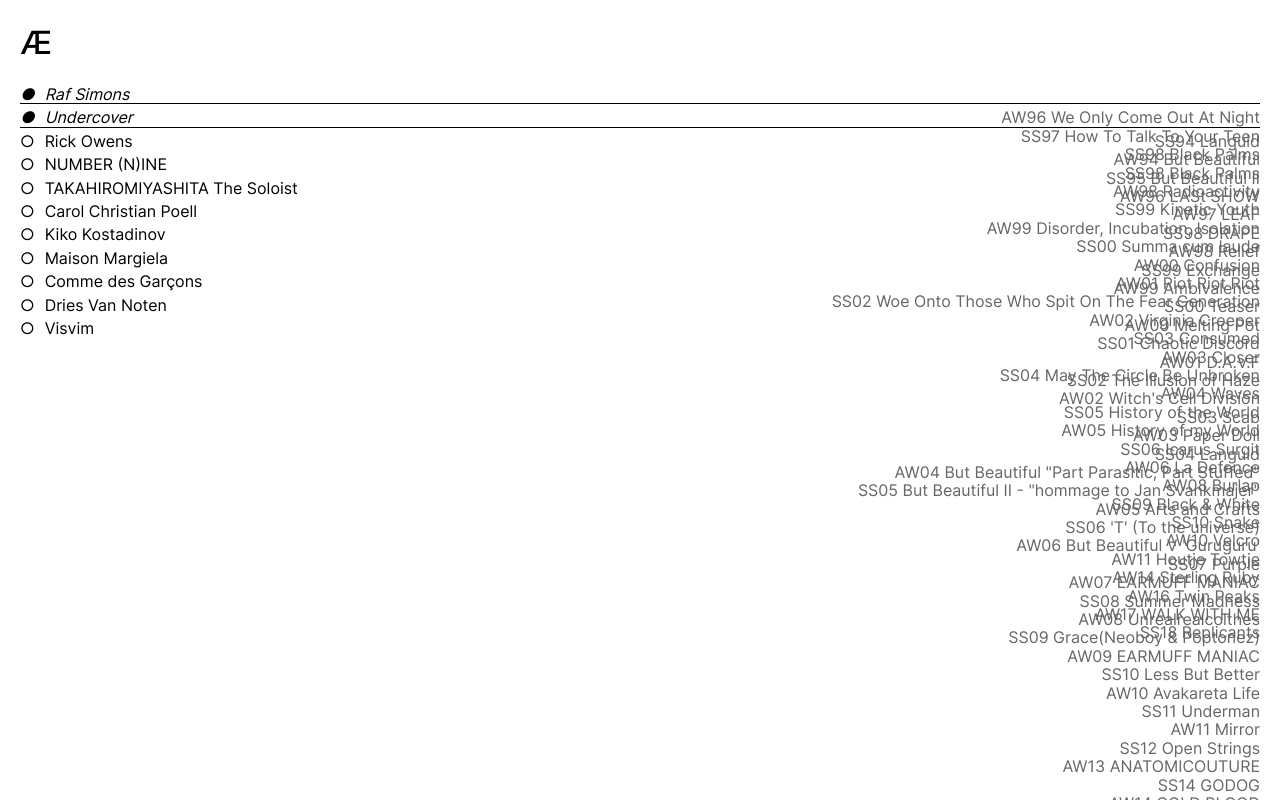
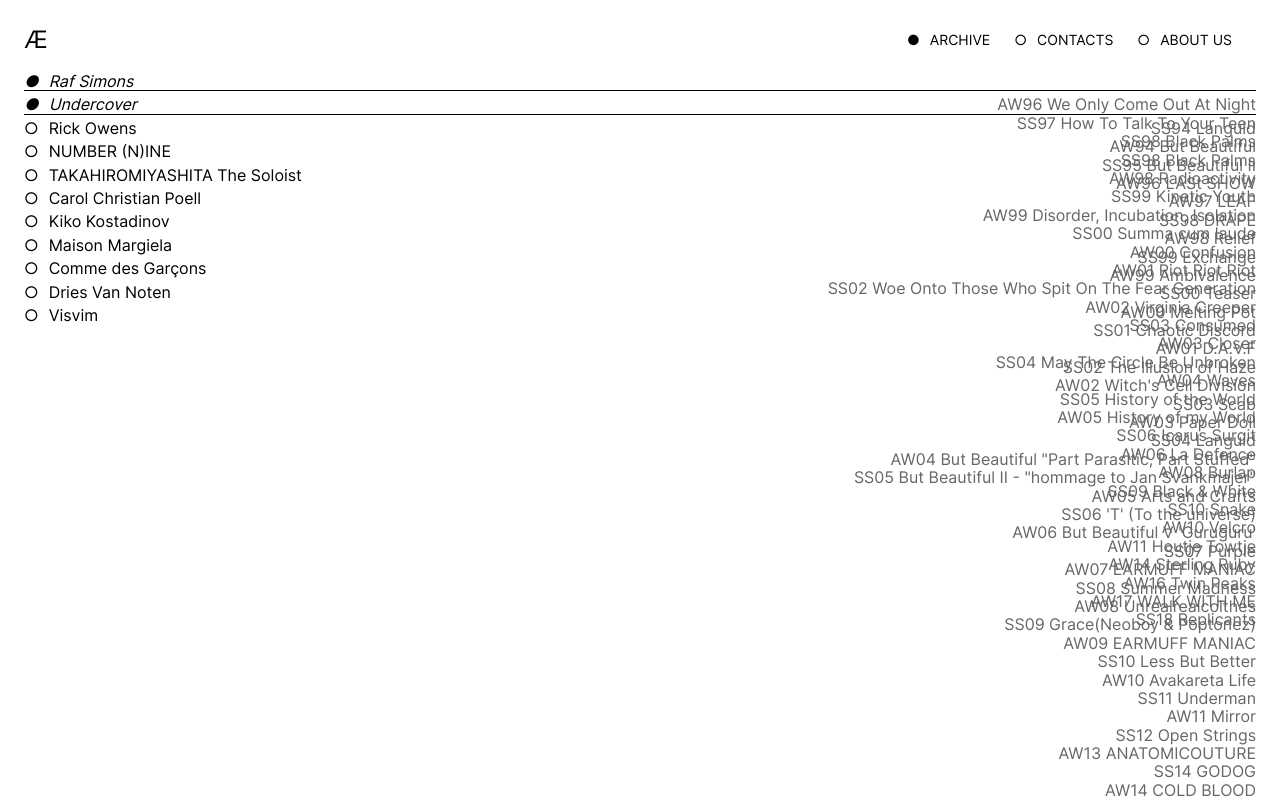
Before and after one commit to arklit/aearchive, a React (Create React App) app: page / in a window 1280 px wide. Shown: the top 800 px of the page. Built offline with nearby package versions, Linux system fonts and the light colour scheme.

Commit message:
add navBar

```diff
--- /dev/null
+++ b/src/App/About/About.jsx
@@ -0,0 +1,9 @@
+ import Header from "../../Header/header"
+ function About() {
+  return(
+    <>
+    <Header/>
+    </>
+  )
+ }
+ export default About
--- a/src/App/App.css
+++ b/src/App/App.css
@@ -2,5 +2,5 @@
     min-width: 320px;
     max-width: 1900px;
     font-family: "Inter", Arial, sans-serif;
-    margin: 0 20px;
+    margin: 0 24px;
 }
--- a/src/App/App.js
+++ b/src/App/App.js
@@ -1,6 +1,8 @@
 import React from "react";
+import { Route, Routes } from "react-router-dom";
+import Contacts from "../Contacts/Contacts";
 import Designers from "../Designers/designers";
-import Header from "../Header/header";
+import About from "./About/About";
 function App() {
   const [isRafOpen, setIsRafOpen] = React.useState(
     localStorage.getItem('isRafHidden')
@@ -34,12 +36,15 @@
 
   return (
     <div className="App">
-      <Header/>
-      <Designers
-      isRafOpen={isRafOpen}
-      RafClick={handleRafOpen}
-      isUndercoverOpen={isUndercoverOpen}
-      UndercoverClick={handleUndercoverOpen}/>
+      <Routes>
+        <Route path="/" element={<Designers
+          isRafOpen={isRafOpen}
+          RafClick={handleRafOpen}
+          isUndercoverOpen={isUndercoverOpen}
+          UndercoverClick={handleUndercoverOpen}/>}/>
+        <Route path="/contacts" element={<Contacts/>}/>
+        <Route path="/about" element={<About/>}/>
+      </Routes>
     </div>
   );
 }
--- /dev/null
+++ b/src/Contacts/Contacts.jsx
@@ -0,0 +1,10 @@
+import Header from "../Header/header"
+
+function Contacts(props) {
+return(
+    <>
+    <Header />
+    </>
+)
+}
+export default Contacts
--- a/src/Designers/designers.js
+++ b/src/Designers/designers.js
@@ -1,8 +1,11 @@
+import Header from "../Header/header"
 import RafSimons from "../RafSimons/RafSimons"
 import Undercover from "../Undercover/Undercover"
 
 function Designers(props) {
   return(
+    <>
+      <Header/>
       <ul className="designers__list">
         <RafSimons {...props}/>
         <Undercover {...props}/>
@@ -16,6 +19,7 @@
         <li className="designers__item">Dries Van Noten</li>
         <li className="designers__item">Visvim</li>
         </ul>
+    </>
     )
 }
 export default Designers
--- a/src/Header/header.css
+++ b/src/Header/header.css
@@ -1,4 +1,13 @@
 .header__logo {
   font-size: 32px;
   line-height: 32px;
+  text-align: top;
+  font-size: 24px;
+  margin: 0;
 }
+.header {
+  display: flex;
+  justify-content: space-between;
+  margin-top: 24px;
+  height: 32px;
+}
--- a/src/Header/header.js
+++ b/src/Header/header.js
@@ -1,7 +1,10 @@
+import NavBar from "../NavBar/NavBar"
+
 function Header(props) {
     return(
         <section className="header">
-            <h2 className="header__logo">Æ</h2>
+            <p className="header__logo">Æ</p>
+            <NavBar/>
         </section>
      )
 }
--- /dev/null
+++ b/src/NavBar/NavBar.css
@@ -0,0 +1,18 @@
+.NavBar {
+    display: flex;
+}
+.NavBar__link {
+    margin-right: 24px;
+    font-size: 14px;
+    line-height: 16px;
+    text-decoration: none;
+    padding-top: 8px;
+    color: black;
+}
+.NavBar__link::before {
+  content: "○";
+  padding-right: 10px;
+}
+.NavBar__link_active::before {
+  content: "●";
+}
--- /dev/null
+++ b/src/NavBar/NavBar.jsx
@@ -0,0 +1,17 @@
+import { Link, NavLink } from "react-router-dom"
+import { useLocation } from "react-router-dom"
+
+function NavBar(props) {
+  const {pathname} = useLocation();
+  const main = pathname === '/' ? 'NavBar__link_active NavBar__link' : 'NavBar__link';
+  const contacts = pathname ==='/contacts' ? 'NavBar__link_active NavBar__link' : 'NavBar__link';
+  const about = pathname ==='/about' ? 'NavBar__link_active NavBar__link' : 'NavBar__link';
+  return(
+    <div className="NavBar">
+      <NavLink className={main} to="/">ARCHIVE</NavLink>
+      <NavLink className={contacts} to="/contacts">CONTACTS</NavLink>
+      <NavLink className={about} to="/about">ABOUT US</NavLink>
+    </div>
+  )
+}
+export default NavBar
--- a/src/index.css
+++ b/src/index.css
@@ -5,3 +5,4 @@
 @import url(./Designers/designers.css);
 @import url(./RafSimons/RafSimons.css);
 @import url(./Undercover/Undercover.css);
+@import url(./NavBar/NavBar.css);
--- a/src/index.js
+++ b/src/index.js
@@ -2,10 +2,13 @@
 import ReactDOM from 'react-dom';
 import './index.css';
 import App from './App/App';
+import {BrowserRouter} from 'react-router-dom'
 
 ReactDOM.render(
   <React.StrictMode>
+    <BrowserRouter>
     <App />
+    </BrowserRouter>
   </React.StrictMode>,
   document.getElementById('root')
 );
```
Also changed, not shown: src/Contacts/Contacts.css (added). Lines whose indentation alone changed are shown as unchanged.
